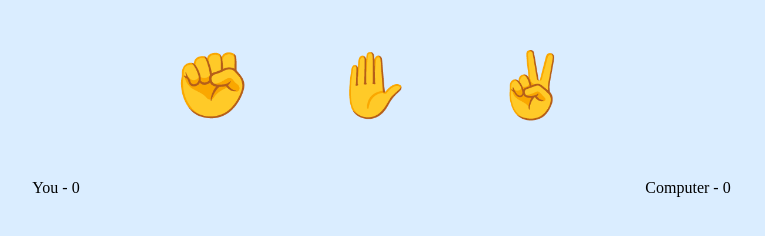
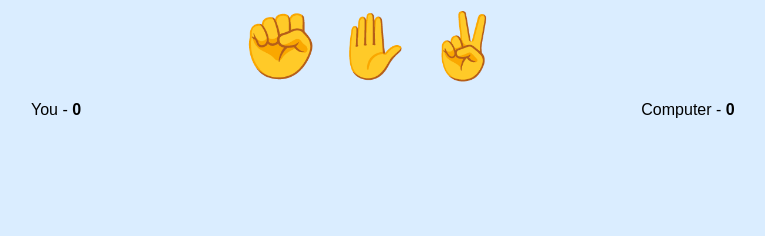
Before and after one commit to pritamhazra21/rockpaperscissor, a plain HTML site: page index.html in a window 1280 px wide. Shown: the whole page, without its empty margins (268-1033 px from the left). Drawn offline with Linux system fonts and the light colour scheme.

Commit message:
Update styles.css

```diff
--- a/css/styles.css
+++ b/css/styles.css
@@ -1,5 +1,7 @@
 body {
     background-color: rgb(218, 237, 255);
+    font-family: Arial, Helvetica, sans-serif;
+
   }
 
   .selections {
@@ -9,7 +11,6 @@ body {
   }
 
   .selection {
-      padding: 5vh;
     background: none;
     border: none;
     outline: none;
@@ -31,6 +32,9 @@ body {
     align-items: center;
   }
 
+  .result-score{
+      font-weight: bold;
+    }
 
   .result-selection {
       margin-top: 20px;
```
